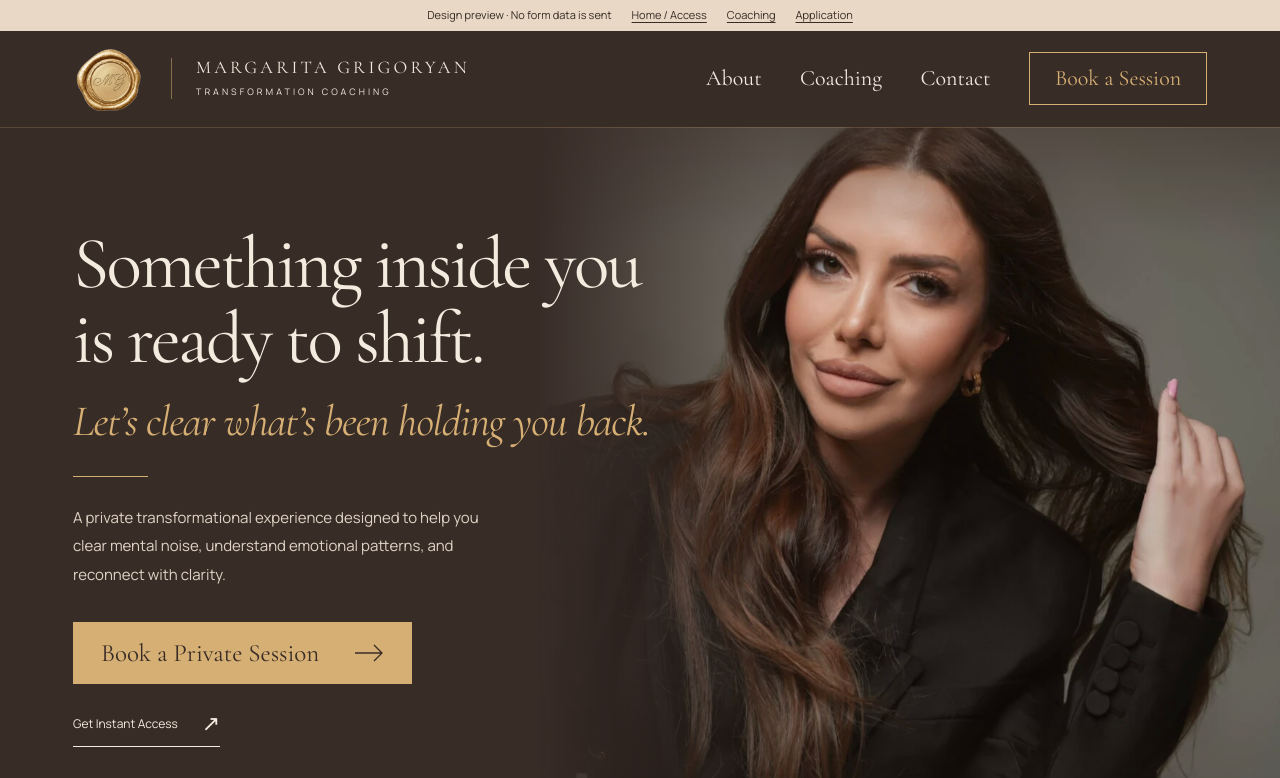
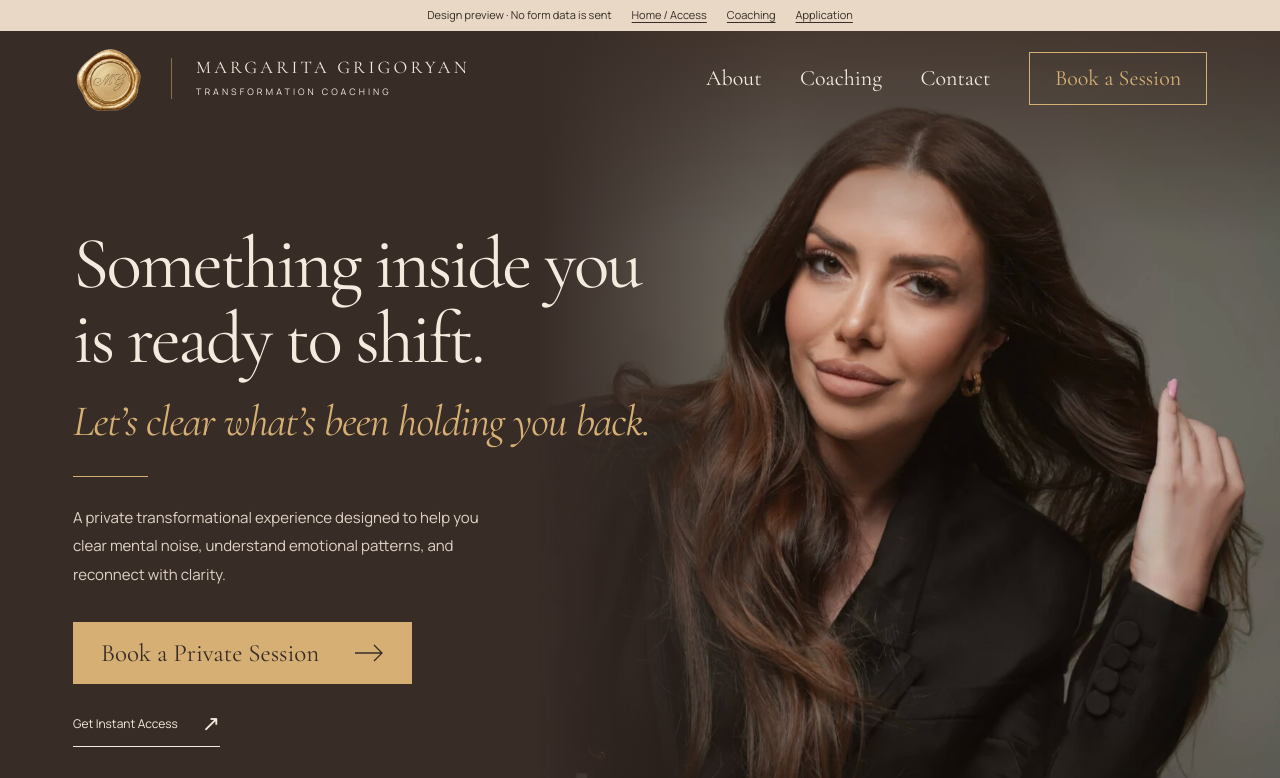
Before and after one commit to jay-rtl/Margarita, a plain HTML site: page index.html in a window 1280 px wide. Shown: the top 778 px of the page. Drawn offline with Linux system fonts and the light colour scheme.

Commit message:
Blend the sticky header into the hero at the top of the page

```diff
--- a/index.html
+++ b/index.html
@@ -8,7 +8,7 @@
 <meta property="og:description" content="Discover MG Transformation — empowering healing, personal growth, and transformation through coaching, digital resources, and soulful guidance.">
 <meta property="og:url" content="https://jay-rtl.github.io/Margarita/">
 <meta property="og:site_name" content="MG Transformation">
-<meta property="og:image" content="https://jay-rtl.github.io/Margarita/assets/logo-original.png"><link rel="icon" href="/Margarita/assets/favicon-original.png" type="image/png"><link rel="preload" href="/Margarita/assets/cormorant-regular.woff2" as="font" type="font/woff2" crossorigin=""><link rel="stylesheet" href="/Margarita/site.css?v=ba71bb2b4292"><noscript><style>@media(max-width:800px){.mg-site .site-header{position:relative;margin-bottom:0}.mg-site .main-nav{position:static;box-shadow:none}.mg-site .hero-grid{padding-top:40px}.mg-site .application-intro{padding-top:55px}}</style></noscript><script src="/Margarita/site.js" defer=""></script><script src="/Margarita/assets/vendor/gsap.min.js" defer=""></script><script src="/Margarita/assets/vendor/ScrollTrigger.min.js" defer=""></script><script src="/Margarita/motion.js" defer=""></script></head><body class="mg-body" data-preview="true"><aside class="preview-toolbar" aria-label="Design preview notice"><span>Design preview · No form data is sent</span><a href="/Margarita/">Home / Access</a><a href="/Margarita/landing-page/">Coaching</a><a href="/Margarita/application-form/">Application</a></aside><div class="mg-site page-home"><a class="skip-link" href="#main-content">Skip to content</a>
+<meta property="og:image" content="https://jay-rtl.github.io/Margarita/assets/logo-original.png"><link rel="icon" href="/Margarita/assets/favicon-original.png" type="image/png"><link rel="preload" href="/Margarita/assets/cormorant-regular.woff2" as="font" type="font/woff2" crossorigin=""><link rel="stylesheet" href="/Margarita/site.css?v=041e41f57300"><noscript><style>@media(max-width:800px){.mg-site .site-header{position:relative;margin-bottom:0}.mg-site .main-nav{position:static;box-shadow:none}.mg-site .hero-grid{padding-top:40px}.mg-site .application-intro{padding-top:55px}}</style></noscript><script src="/Margarita/site.js?v=f90d9e830b7b" defer=""></script><script src="/Margarita/assets/vendor/gsap.min.js" defer=""></script><script src="/Margarita/assets/vendor/ScrollTrigger.min.js" defer=""></script><script src="/Margarita/motion.js" defer=""></script></head><body class="mg-body" data-preview="true"><aside class="preview-toolbar" aria-label="Design preview notice"><span>Design preview · No form data is sent</span><a href="/Margarita/">Home / Access</a><a href="/Margarita/landing-page/">Coaching</a><a href="/Margarita/application-form/">Application</a></aside><div class="mg-site page-home"><a class="skip-link" href="#main-content">Skip to content</a>
   <header class="site-header"><div class="header-inner">
     <a class="brand" href="/Margarita/" aria-label="Margarita Grigoryan — Home"><picture><source srcset="/Margarita/assets/logo-lossless.webp" type="image/webp"><img class="brand-seal" src="/Margarita/assets/logo-original.png" width="512" height="512" alt="Original circular MG logo"></picture><span class="wordmark"><span>Margarita Grigoryan</span><small>Transformation Coaching</small></span></a>
     <button class="menu-toggle" type="button" aria-label="Menu" aria-controls="main-navigation" aria-expanded="false" hidden=""><span class="menu-word">Menu</span><span class="menu-lines" aria-hidden="true"></span></button>
--- a/site.css
+++ b/site.css
@@ -39,7 +39,8 @@ body.mg-body{margin:0;background:#382c27}
 .mg-site .light-link{color:var(--ivory)}
 
 /* The original seal is always displayed as a complete, proportionate image. */
-.mg-site .site-header{position:sticky;top:0;z-index:25;margin-bottom:calc(0px - var(--header-height));background:var(--espresso);color:var(--ivory);box-shadow:0 1px 0 rgba(214,175,116,.22)}
+.mg-site .site-header{position:sticky;top:0;z-index:25;margin-bottom:calc(0px - var(--header-height));background:var(--espresso);color:var(--ivory)}
+.mg-site .site-header.at-page-top{background:transparent}
 .mg-site .header-inner{min-height:var(--header-height);max-width:1800px;margin:auto;padding:8px var(--gutter);display:flex;align-items:center;justify-content:space-between;gap:24px}
 .mg-site .brand{display:inline-flex;align-items:center;gap:19px;flex-shrink:0}
 .mg-site .brand picture{display:block;flex-shrink:0}
--- a/site.js
+++ b/site.js
@@ -1,4 +1,11 @@
 document.querySelectorAll('.mg-site').forEach((site) => {
+  const header = site.querySelector('.site-header');
+  if (header) {
+    const syncHeader = () => header.classList.toggle('at-page-top', window.scrollY <= 0);
+    syncHeader();
+    window.addEventListener('scroll', syncHeader, {passive:true});
+    window.addEventListener('pageshow', syncHeader);
+  }
   const bookingAccess = new URLSearchParams(window.location.search).get('flow') === 'booking';
   const accessIntro = site.querySelector('#access .form-intro');
   if (bookingAccess && accessIntro) {
```
Also changed, not shown: application-form/index.html (+1 -1 lines), landing-page/index.html (+1 -1 lines).
